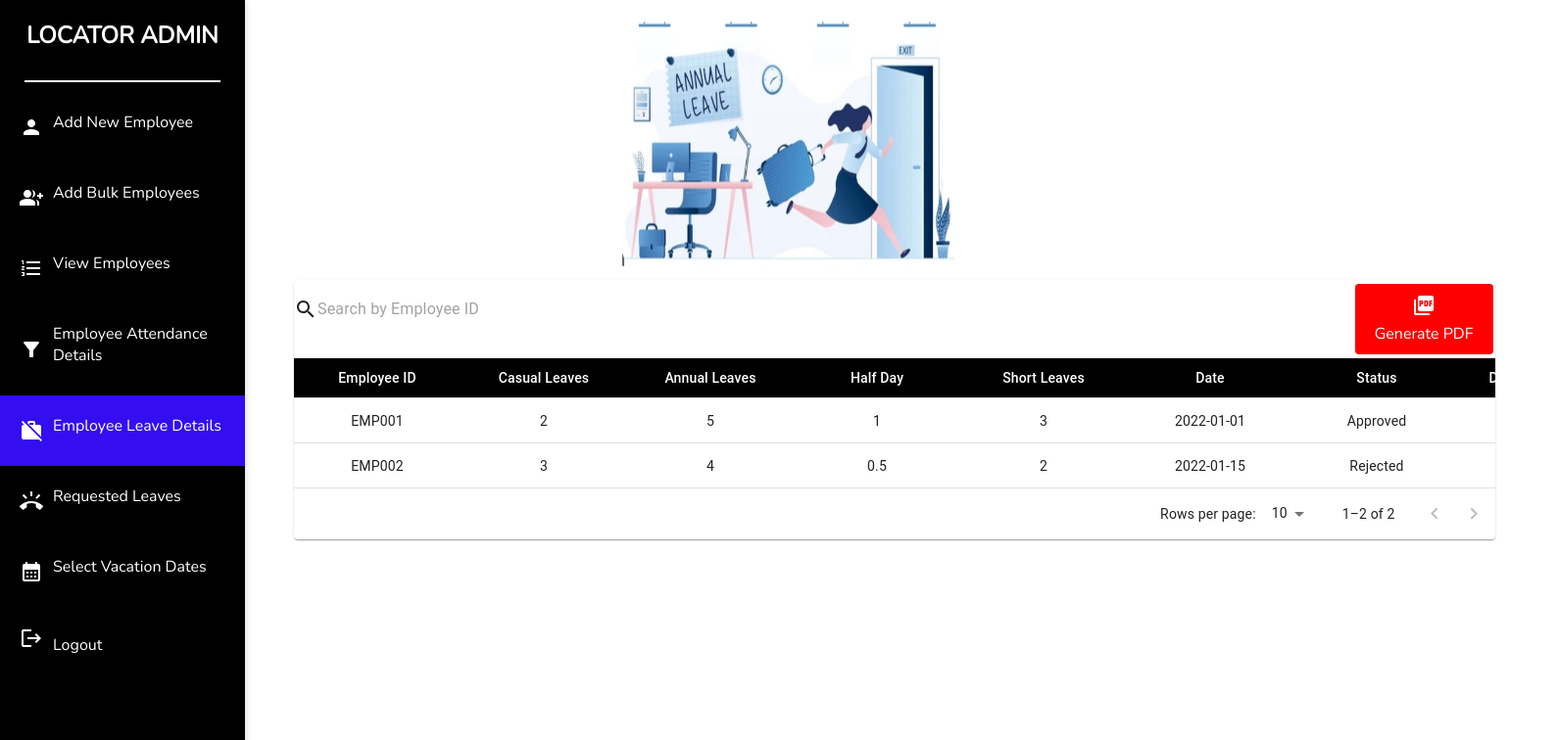
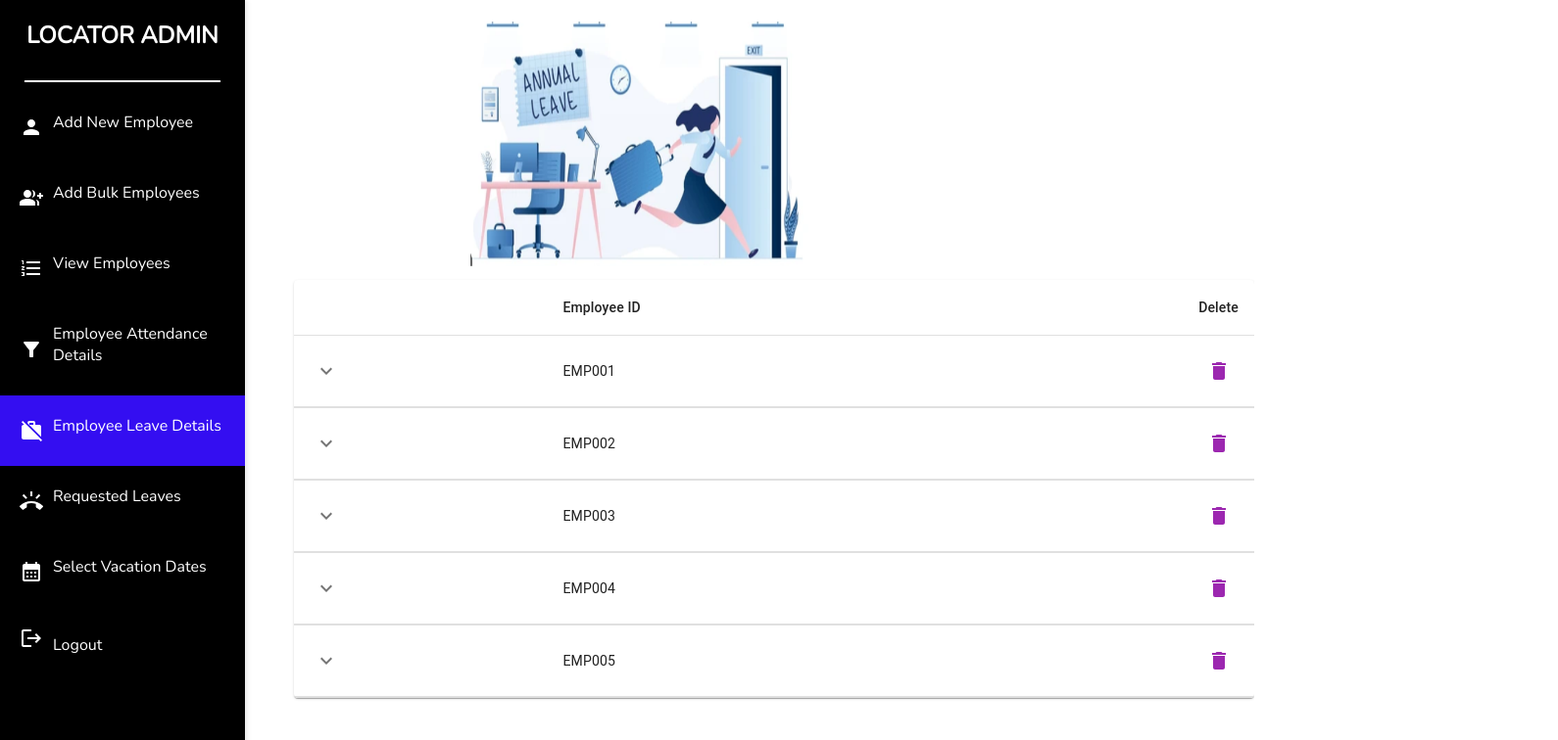
Before and after one commit to Sandarualoka/Loactor-admin, a React (Create React App) app: page /leave in a window 1280 px wide. Shown: the top 756 px of the page at 98% size, 1590 px wide, since content can reach past the window. Built offline with nearby package versions, Linux system fonts and the light colour scheme.

Commit message:
individual detail func for leave page

```diff
--- a/src/components/sidebar/Leave-table/Leave_table.jsx
+++ b/src/components/sidebar/Leave-table/Leave_table.jsx
@@ -142,7 +142,7 @@
 //         <Table stickyHeader aria-label="sticky table">
 //           <TableHead>
 //             <TableRow>
-//               {columns.map((column) => (
+//               {columns.map((column, index) => (
 //                 <TableCell
 //                   key={column.id}
 //                   align="center"
@@ -150,6 +150,7 @@
 //                     minWidth: column.minWidth,
 //                     backgroundColor: "black",
 //                     color: "white",
+//                     padding: index === columns.length - 1 ? "8px" : "8px 16px", // Adjust padding
 //                   }}
 //                 >
 //                   {column.label}
@@ -166,10 +167,17 @@
 //               .map((row) => {
 //                 return (
 //                   <TableRow hover role="checkbox" tabIndex={-1} key={row.id}>
-//                     {columns.map((column) => {
+//                     {columns.map((column, index) => {
 //                       const value = row[column.id];
 //                       return (
-//                         <TableCell key={column.id} align="center">
+//                         <TableCell
+//                           key={column.id}
+//                           align="center"
+//                           style={{
+//                             padding:
+//                               index === columns.length - 1 ? "8px" : "8px 16px", // Adjust padding
+//                           }}
+//                         >
 //                           {column.id === "delete" ? (
 //                             <DeleteIcon
 //                               style={{ cursor: "pointer" }}
@@ -200,216 +208,148 @@
 //       />
 //     </Paper>
 //   );
-// }
-
-import React, { useState } from "react";
-import Paper from "@mui/material/Paper";
+import * as React from "react";
+import PropTypes from "prop-types";
+import Box from "@mui/material/Box";
+import Collapse from "@mui/material/Collapse";
+import IconButton from "@mui/material/IconButton";
 import Table from "@mui/material/Table";
 import TableBody from "@mui/material/TableBody";
 import TableCell from "@mui/material/TableCell";
 import TableContainer from "@mui/material/TableContainer";
 import TableHead from "@mui/material/TableHead";
-import TablePagination from "@mui/material/TablePagination";
 import TableRow from "@mui/material/TableRow";
-import InputBase from "@mui/material/InputBase";
-import SearchIcon from "@mui/icons-material/Search";
-import PictureAsPdfIcon from "@mui/icons-material/PictureAsPdf";
+import Typography from "@mui/material/Typography";
+import Paper from "@mui/material/Paper";
+import KeyboardArrowDownIcon from "@mui/icons-material/KeyboardArrowDown";
+import KeyboardArrowUpIcon from "@mui/icons-material/KeyboardArrowUp";
 import DeleteIcon from "@mui/icons-material/Delete";
-import jsPDF from "jspdf";
-import "./leave_table.scss";
 
-const columns = [
-  { id: "employeeId", label: "Employee ID", minWidth: 170 },
-  { id: "casualLeaves", label: "Casual Leaves", minWidth: 170 },
-  { id: "annualLeaves", label: "Annual Leaves", minWidth: 170 },
-  { id: "halfDay", label: "Half Day", minWidth: 170 },
-  { id: "shortLeaves", label: "Short Leaves", minWidth: 170 },
-  { id: "date", label: "Date", minWidth: 170 },
+function createData(employeeId, price) {
+  return {
+    employeeId,
+    price,
+    history: [
       {
-    id: "status",
-    label: "Status",
-    minWidth: 170,
-    align: "center",
-    format: (value) => (value === "Approved" ? "Approved" : "Rejected"),
+        date: "2020-01-05",
+        customerId: "Annual Leave", // Modified "Leave Type" value
+        amount: 3,
       },
-  // New column for delete button
       {
-    id: "delete",
-    label: "Delete",
-    minWidth: 100,
-    align: "center",
+        date: "2020-01-02",
+        customerId: "Casual Leave", // Modified "Leave Type" value
+        amount: 1,
       },
-];
-
-function createData(
-  id, // Unique identifier
-  employeeId,
-  casualLeaves,
-  annualLeaves,
-  halfDay,
-  shortLeaves,
-  date,
-  status
-) {
-  return {
-    id,
-    employeeId,
-    casualLeaves,
-    annualLeaves,
-    halfDay,
-    shortLeaves,
-    date,
-    status,
+    ],
   };
 }
 
-export default function StickyHeadTable() {
-  const [page, setPage] = useState(0);
-  const [rowsPerPage, setRowsPerPage] = useState(10);
-  const [searchTerm, setSearchTerm] = useState("");
-  const [rows, setRows] = useState([
-    createData(1, "EMP001", 2, 5, 1, 3, "2022-01-01", "Approved"),
-    createData(2, "EMP002", 3, 4, 0.5, 2, "2022-01-15", "Rejected"),
-    // Add more rows as needed
-  ]);
-
-  const handleChangePage = (event, newPage) => {
-    setPage(newPage);
-  };
-
-  const handleChangeRowsPerPage = (event) => {
-    setRowsPerPage(+event.target.value);
-    setPage(0);
-  };
-
-  const handleSearchChange = (event) => {
-    setSearchTerm(event.target.value);
-    setPage(0);
-  };
-
-  const handleDelete = (id) => {
-    setRows((prevRows) => prevRows.filter((row) => row.id !== id));
-  };
-
-  const generatePDF = () => {
-    const pdf = new jsPDF();
-
-    // Set up columns for the table (excluding delete button column)
-    const pdfColumns = [
-      "Employee ID",
-      "Casual Leaves",
-      "Annual Leaves",
-      "Half Day",
-      "Short Leaves",
-      "Date",
-      "Status",
-    ];
-
-    // Set up rows for the table
-    const pdfRows = rows.map((row) => [
-      row.employeeId,
-      row.casualLeaves,
-      row.annualLeaves,
-      row.halfDay,
-      row.shortLeaves,
-      row.date,
-      row.status,
-    ]);
-
-    // Add the table to the PDF
-    pdf.autoTable({ head: [pdfColumns], body: pdfRows });
-
-    // Save the PDF
-    pdf.save("leave_report.pdf");
-  };
+function Row(props) {
+  const { row } = props;
+  const [open, setOpen] = React.useState(false);
 
   return (
-    <Paper sx={{ width: "95%", overflow: "hidden" }}>
-      <div style={{ display: "flex", justifyContent: "space-between" }}>
-        <InputBase
-          className="search-leave"
-          placeholder="Search by Employee ID"
-          value={searchTerm}
-          onChange={handleSearchChange}
-          startAdornment={<SearchIcon />}
-          sx={{ marginBottom: "20px" }}
-        />
-        <button className="pdfButton" onClick={generatePDF}>
-          <div className="mr-2">
-            <PictureAsPdfIcon />
-          </div>
-          Generate PDF
-        </button>
-      </div>
-
-      <TableContainer sx={{ maxHeight: 440 }}>
-        <Table stickyHeader aria-label="sticky table">
+    <React.Fragment>
+      <TableRow sx={{ "& > *": { borderBottom: "unset" } }}>
+        <TableCell>
+          <IconButton
+            aria-label="expand row"
+            size="small"
+            onClick={() => setOpen(!open)}
+          >
+            {open ? <KeyboardArrowUpIcon /> : <KeyboardArrowDownIcon />}
+          </IconButton>
+        </TableCell>
+        <TableCell component="th" scope="row">
+          {row.employeeId}
+        </TableCell>
+        {/* Delete column */}
+        <TableCell align="right">
+          <IconButton color="secondary">
+            <DeleteIcon />
+          </IconButton>
+        </TableCell>
+      </TableRow>
+      <TableRow>
+        <TableCell style={{ paddingBottom: 0, paddingTop: 0 }} colSpan={6}>
+          <Collapse in={open} timeout="auto" unmountOnExit>
+            <Box sx={{ margin: 1 }}>
+              <Typography variant="h6" gutterBottom component="div">
+                History
+              </Typography>
+              <Table size="small" aria-label="purchases">
                 <TableHead>
                   <TableRow>
-              {columns.map((column, index) => (
-                <TableCell
-                  key={column.id}
-                  align="center"
-                  style={{
-                    minWidth: column.minWidth,
-                    backgroundColor: "black",
-                    color: "white",
-                    padding: index === columns.length - 1 ? "8px" : "8px 16px", // Adjust padding
-                  }}
-                >
-                  {column.label}
-                </TableCell>
-              ))}
+                    <TableCell>Date</TableCell>
+                    {/* Replace "Customer" with "Leave Type" */}
+                    <TableCell>Leave Type</TableCell>
+                    <TableCell>Status</TableCell>
+                    <TableCell align="right">Amount</TableCell>
                   </TableRow>
                 </TableHead>
                 <TableBody>
-            {rows
-              .filter((row) =>
-                row.employeeId.toLowerCase().includes(searchTerm.toLowerCase())
-              )
-              .slice(page * rowsPerPage, page * rowsPerPage + rowsPerPage)
-              .map((row) => {
+                  {row.history.map((historyRow) => (
+                    <TableRow key={historyRow.date}>
+                      <TableCell component="th" scope="row">
+                        {historyRow.date}
+                      </TableCell>
+                      {/* Replace "customerId" with "Leave Type" */}
+                      <TableCell>{historyRow.customerId}</TableCell>
+                      {/* Add "Status" column */}
+                      <TableCell>Approved</TableCell>
+                      <TableCell align="right">{historyRow.amount}</TableCell>
+                    </TableRow>
+                  ))}
+                </TableBody>
+              </Table>
+            </Box>
+          </Collapse>
+        </TableCell>
+      </TableRow>
+    </React.Fragment>
+  );
+}
+
+Row.propTypes = {
+  row: PropTypes.shape({
+    history: PropTypes.arrayOf(
+      PropTypes.shape({
+        amount: PropTypes.number.isRequired,
+        customerId: PropTypes.string.isRequired,
+        date: PropTypes.string.isRequired,
+      })
+    ).isRequired,
+    employeeId: PropTypes.string.isRequired,
+    price: PropTypes.number.isRequired,
+  }).isRequired,
+};
+
+const rows = [
+  createData("EMP001", 3.99),
+  createData("EMP002", 4.99),
+  createData("EMP003", 3.79),
+  createData("EMP004", 2.5),
+  createData("EMP005", 1.5),
+];
+
+export default function CollapsibleTable() {
   return (
-                  <TableRow hover role="checkbox" tabIndex={-1} key={row.id}>
-                    {columns.map((column, index) => {
-                      const value = row[column.id];
-                      return (
-                        <TableCell
-                          key={column.id}
-                          align="center"
-                          style={{
-                            padding:
-                              index === columns.length - 1 ? "8px" : "8px 16px", // Adjust padding
-                          }}
-                        >
-                          {column.id === "delete" ? (
-                            <DeleteIcon
-                              style={{ cursor: "pointer" }}
-                              onClick={() => handleDelete(row.id)}
-                            />
-                          ) : column.format ? (
-                            column.format(value)
-                          ) : (
-                            value
-                          )}
-                        </TableCell>
-                      );
-                    })}
+    <TableContainer component={Paper}>
+      <Table aria-label="collapsible table">
+        <TableHead>
+          <TableRow>
+            <TableCell />
+            <TableCell>Employee ID</TableCell>
+            {/* Delete column heading */}
+            <TableCell align="right">Delete</TableCell>
           </TableRow>
-                );
-              })}
+        </TableHead>
+        <TableBody>
+          {rows.map((row) => (
+            <Row key={row.employeeId} row={row} />
+          ))}
         </TableBody>
       </Table>
     </TableContainer>
-      <TablePagination
-        rowsPerPageOptions={[10, 25, 100]}
-        component="div"
-        count={rows.length}
-        rowsPerPage={rowsPerPage}
-        page={page}
-        onPageChange={handleChangePage}
-        onRowsPerPageChange={handleChangeRowsPerPage}
-      />
-    </Paper>
   );
 }
```
Lines whose indentation alone changed are shown as unchanged.
